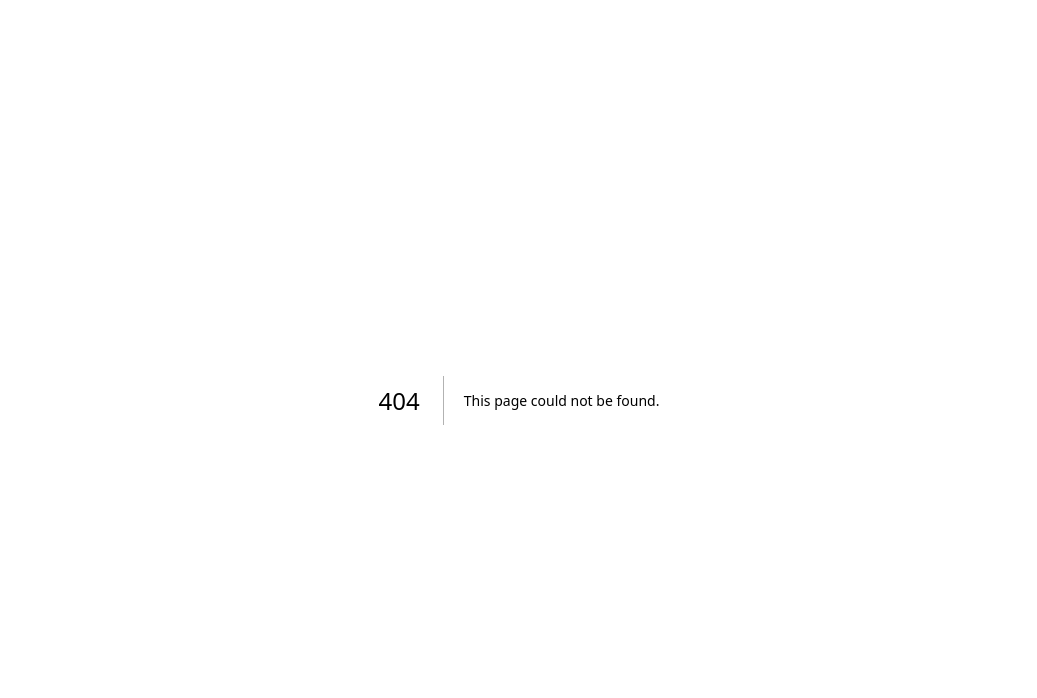
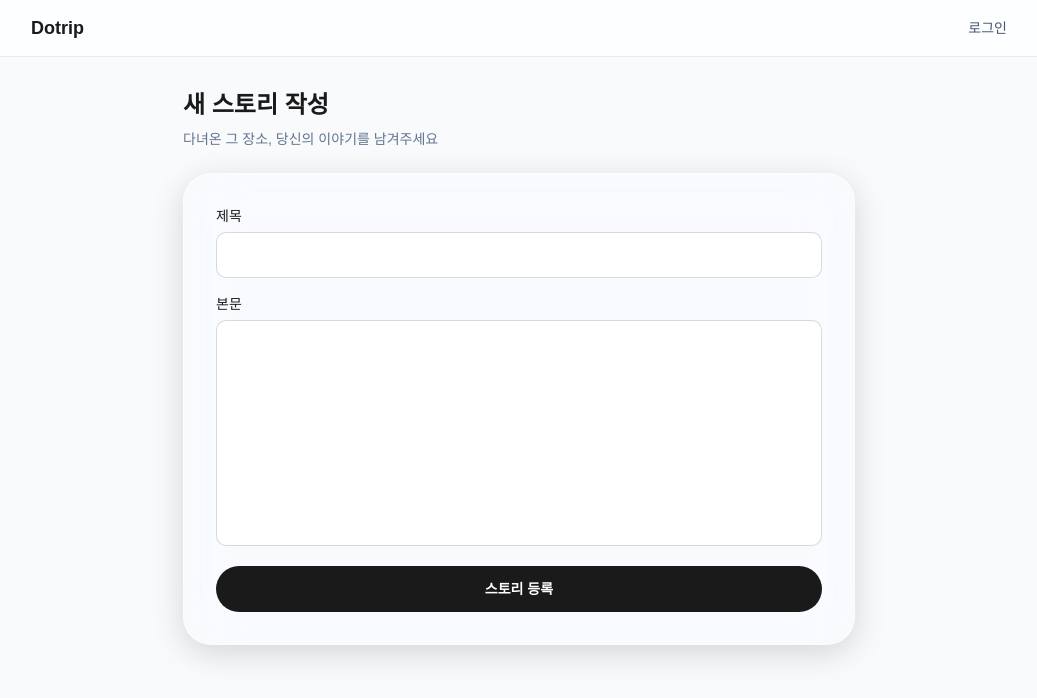
Before and after one commit to hwp-log/devlog, a Next.js app: page /story/new in a window 1280 px wide. Before the commit this address had no page. Shown: the top 698 px of the page, without its empty margins (121-1158 px from the left). Built offline with nearby package versions, Linux system fonts and the light colour scheme; no server answers; a web font is replaced by a local one.

Commit message:
feat: 0036 스토리 작성 기능 추가 (/story/new + 폼 + Server Action)

```diff
--- a/app/story/layout.tsx
+++ b/app/story/layout.tsx
@@ -25,6 +25,9 @@ export default async function StoryLayout({ children }: { children: React.ReactN
             {user ? (
               <>
                 <NavLinks />
+                <Link href="/story/new" className="bg-[#1A1A1A] text-white px-4 py-1.5 rounded-full text-sm">
+                  + 스토리
+                </Link>
                 <div className="flex items-center gap-2">
                   <div className="w-7 h-7 rounded-full bg-slate-200 text-slate-700 flex items-center justify-center text-xs font-medium">
                     {initial}
--- /dev/null
+++ b/app/story/new/StoryWriteForm.tsx
@@ -0,0 +1,45 @@
+'use client';
+import { useActionState } from 'react';
+
+type ActionState = { error: string } | null;
+
+interface StoryWriteFormProps {
+  action: (prevState: ActionState, formData: FormData) => Promise<ActionState>;
+}
+
+export function StoryWriteForm({ action }: StoryWriteFormProps) {
+  const [state, formAction, isPending] = useActionState(action, null);
+
+  return (
+    <form action={formAction} className="flex flex-col gap-4">
+      <div className="flex flex-col gap-1.5">
+        <label htmlFor="title" className="text-sm font-medium text-[#1A1A1A]">제목</label>
+        <input
+          id="title"
+          name="title"
+          type="text"
+          className="w-full border-[0.5px] border-black/15 rounded-[10px] px-[14px] py-3 text-sm text-[#1A1A1A] bg-white focus:outline-none focus:border-black/40 focus:shadow-[0_0_0_3px_rgba(0,0,0,0.08)] transition-all"
+        />
+      </div>
+      <div className="flex flex-col gap-1.5">
+        <label htmlFor="content" className="text-sm font-medium text-[#1A1A1A]">본문</label>
+        <textarea
+          id="content"
+          name="content"
+          rows={10}
+          className="w-full border-[0.5px] border-black/15 rounded-[10px] px-[14px] py-3 text-sm text-[#1A1A1A] bg-white focus:outline-none focus:border-black/40 focus:shadow-[0_0_0_3px_rgba(0,0,0,0.08)] transition-all resize-none"
+        />
+      </div>
+      {state && 'error' in state && (
+        <p role="alert" className="text-sm text-red-600">{state.error}</p>
+      )}
+      <button
+        type="submit"
+        disabled={isPending}
+        className="w-full mt-1 bg-[#1A1A1A] text-white rounded-full py-[13px] text-sm font-semibold hover:bg-[#333] transition-colors disabled:opacity-60 disabled:cursor-not-allowed"
+      >
+        {isPending ? '등록 중...' : '스토리 등록'}
+      </button>
+    </form>
+  );
+}
--- /dev/null
+++ b/app/story/new/actions.ts
@@ -0,0 +1,24 @@
+'use server';
+import { redirect } from 'next/navigation';
+import { createClient } from '@/lib/supabase/server';
+import { prisma } from '@/lib/prisma';
+
+type ActionState = { error: string } | null;
+
+export async function createStoryAction(prevState: ActionState, formData: FormData): Promise<ActionState> {
+  const supabase = await createClient();
+  const { data: { user } } = await supabase.auth.getUser();
+  if (!user) redirect('/login');
+
+  const title = formData.get('title')?.toString().trim() ?? '';
+  const content = formData.get('content')?.toString().trim() ?? '';
+
+  if (!title) return { error: '제목을 입력해주세요' };
+  if (!content) return { error: '본문을 입력해주세요' };
+
+  await prisma.story.create({
+    data: { title, content, photoUrl: null, userId: user.id },
+  });
+
+  redirect('/story');
+}
--- /dev/null
+++ b/app/story/new/page.tsx
@@ -0,0 +1,14 @@
+import { StoryWriteForm } from './StoryWriteForm';
+import { createStoryAction } from './actions';
+
+export default function StoryNewPage() {
+  return (
+    <div className="max-w-2xl mx-auto">
+      <h1 className="text-2xl font-bold text-[#1A1A1A] mb-2">새 스토리 작성</h1>
+      <p className="text-sm text-slate-500 mb-6">다녀온 그 장소, 당신의 이야기를 남겨주세요</p>
+      <div className="glass-outer p-8">
+        <StoryWriteForm action={createStoryAction} />
+      </div>
+    </div>
+  );
+}
```
